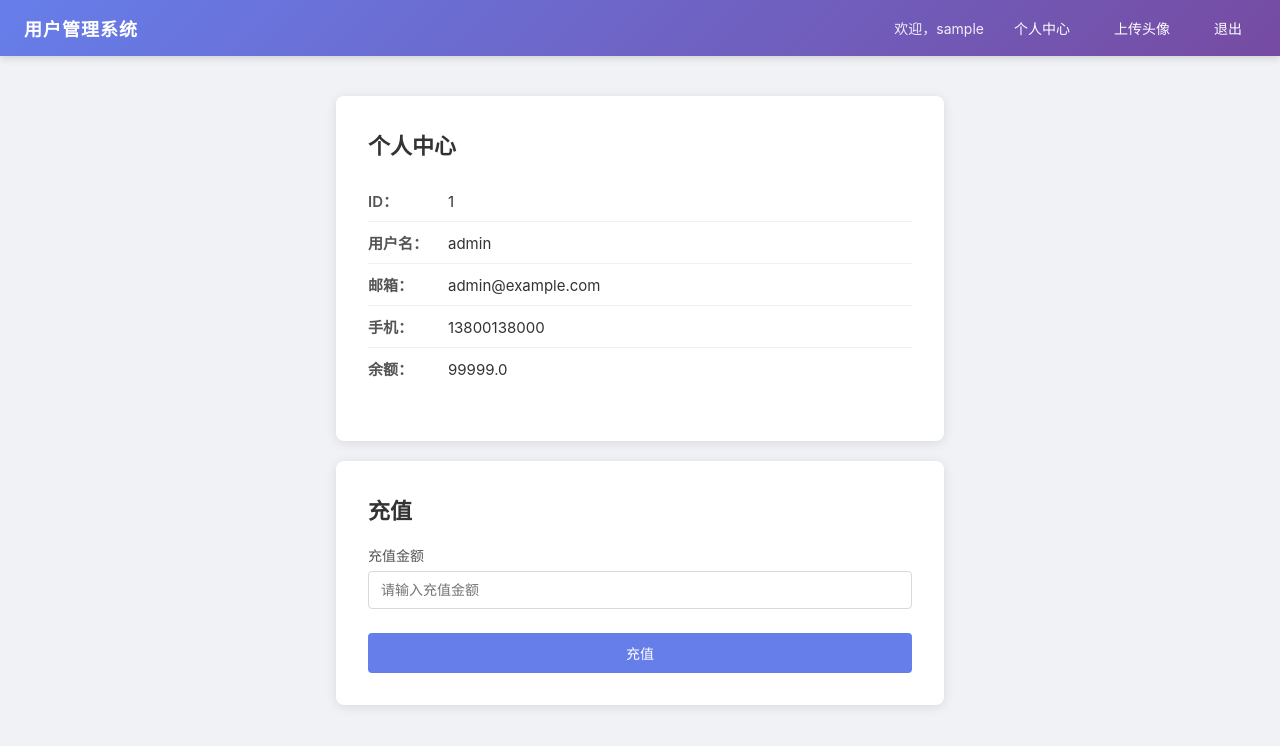
After one commit to 15088323057/aaa, a Flask app: page /profile?user_id=1 in a window 1280 px wide. The commit adds this page. Shown: the top 746 px of the page. Run offline with Flask 3, Linux system fonts and the light colour scheme; the visitor is signed in with stand-in values (Sample User, id 1); data comes from the database, SQL or seed files in the repository.

Commit message:
feat: 新增个人中心和充值功能

```diff
--- a/app.py
+++ b/app.py
@@ -40,7 +40,9 @@ def init_db():
             username TEXT UNIQUE NOT NULL,
             password TEXT NOT NULL,
             email TEXT,
-            phone TEXT
+            phone TEXT,
+            role TEXT DEFAULT 'user',
+            balance REAL DEFAULT 0.0
         )
     """)
 
@@ -54,6 +56,20 @@ def init_db():
             "INSERT OR IGNORE INTO users (username, password, email, phone) VALUES (?, ?, ?, ?)",
             (username, pw, email, phone),
         )
+
+    # 兼容旧表：尝试添加缺失的列（如果不存在则忽略）
+    for col_def in [
+        "ADD COLUMN role TEXT DEFAULT 'user'",
+        "ADD COLUMN balance REAL DEFAULT 0.0",
+    ]:
+        try:
+            cursor.execute(f"ALTER TABLE users {col_def}")
+        except sqlite3.OperationalError:
+            pass  # 列已存在
+
+    # 更新 admin 的 role 和 balance
+    cursor.execute("UPDATE users SET role = 'admin', balance = 99999 WHERE username = 'admin'")
+    cursor.execute("UPDATE users SET role = 'user', balance = 100 WHERE username = 'alice'")
 
     conn.commit()
     conn.close()
@@ -91,6 +107,20 @@ def get_user_info(username):
         user.pop("id", None)
         return user
     return None
+
+
+def get_user_by_id(user_id):
+    """根据用户 ID 查询用户（用于个人中心）"""
+    conn = get_db()
+    try:
+        row = conn.execute(
+            "SELECT id, username, email, phone, role, balance FROM users WHERE id = ?", (user_id,)
+        ).fetchone()
+        if row:
+            return dict(row)
+        return None
+    finally:
+        conn.close()
 
 
 def check_login_rate_limit(ip):
@@ -273,6 +303,59 @@ def upload_avatar():
     return render_template("upload.html")
 
 
+# ─── 个人中心 ───────────────────────────────────────────────────
+
+@app.route("/profile")
+def profile():
+    user_id = request.args.get("user_id")
+    if not user_id:
+        return "缺少 user_id 参数", 400
+
+    try:
+        user_id = int(user_id)
+    except ValueError:
+        return "无效的 user_id", 400
+
+    user = get_user_by_id(user_id)
+    if not user:
+        return "用户不存在", 404
+
+    return render_template("profile.html", user=user)
+
+
+# ─── 充值 ───────────────────────────────────────────────────────
+
+@app.route("/recharge", methods=["POST"])
+def recharge():
+    user_id = request.form.get("user_id")
+    amount = request.form.get("amount")
+
+    if not user_id or not amount:
+        return "缺少参数", 400
+
+    try:
+        user_id = int(user_id)
+        amount = float(amount)
+    except ValueError:
+        return "无效的参数", 400
+
+    conn = get_db()
+    try:
+        conn.execute(
+            "UPDATE users SET balance = balance + ? WHERE id = ?",
+            (amount, user_id)
+        )
+        conn.commit()
+        print(f"💰 充值: user_id={user_id}, amount={amount}", flush=True)
+    except Exception as e:
+        print(f"❌ 充值失败: {e}", flush=True)
+        return "充值失败", 500
+    finally:
+        conn.close()
+
+    return redirect(f"/profile?user_id={user_id}")
+
+
 # ─── 报告下载 ───────────────────────────────────────────────────
 
 @app.route("/report")
--- a/templates/base.html
+++ b/templates/base.html
@@ -14,6 +14,7 @@
         <div class="nav-right">
             {% if session.get("username") %}
                 <span class="nav-welcome">欢迎，{{ session["username"] }}</span>
+                <a href="/profile?user_id=1" class="nav-link">个人中心</a>
                 <a href="/upload" class="nav-link">上传头像</a>
                 <a href="/logout" class="nav-link">退出</a>
             {% else %}
--- a/templates/index.html
+++ b/templates/index.html
@@ -11,6 +11,7 @@
             <li><span class="label">角色：</span>{{ user.role }}</li>
             <li><span class="label">余额：</span>{{ user.balance }}</li>
         </ul>
+        <a href="/profile?user_id=1" class="btn btn-primary">个人中心</a>
         <a href="/upload" class="btn btn-primary">上传头像</a>
         <a href="/logout" class="btn btn-secondary">退出登录</a>
     </div>
--- /dev/null
+++ b/templates/profile.html
@@ -0,0 +1,26 @@
+{% extends "base.html" %}
+
+{% block content %}
+<div class="card">
+    <h2>个人中心</h2>
+    <ul class="info-list">
+        <li><span class="label">ID：</span>{{ user.id }}</li>
+        <li><span class="label">用户名：</span>{{ user.username }}</li>
+        <li><span class="label">邮箱：</span>{{ user.email }}</li>
+        <li><span class="label">手机：</span>{{ user.phone }}</li>
+        <li><span class="label">余额：</span>{{ user.balance }}</li>
+    </ul>
+</div>
+
+<div class="card">
+    <h2>充值</h2>
+    <form method="POST" action="/recharge" class="login-form">
+        <input type="hidden" name="user_id" value="{{ user.id }}">
+        <div class="form-group">
+            <label for="amount">充值金额</label>
+            <input type="number" id="amount" name="amount" step="0.01" placeholder="请输入充值金额" required>
+        </div>
+        <button type="submit" class="btn btn-primary">充值</button>
+    </form>
+</div>
+{% endblock %}
```
